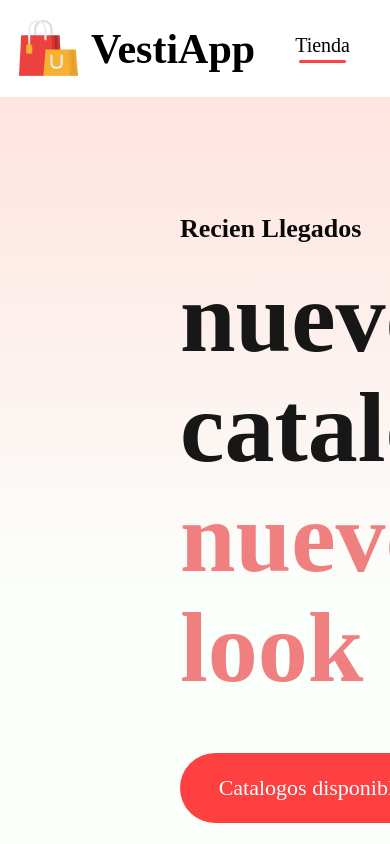
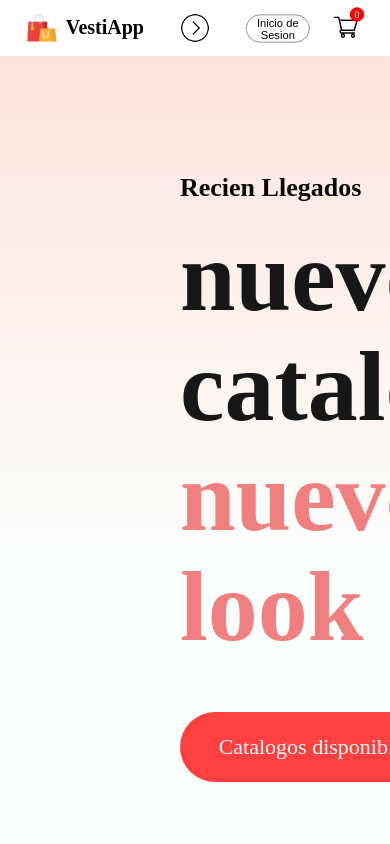
Before and after one commit to DavidGL28/vestiapp, a React (Create React App) app in the folder frontend/: page / in a window 390 px wide. Shown: the top 844 px of the page. Built offline with nearby package versions, Linux system fonts and the light colour scheme.

Commit message:
Navbar Responsive design

```diff
--- a/frontend/src/Components/Navbar/Navbar.css
+++ b/frontend/src/Components/Navbar/Navbar.css
@@ -3,6 +3,7 @@
     justify-content: space-around;
     padding: 16px;
     box-shadow: 0 1px 3px -2px black;
+    align-items: center;
 }
 
 .nav-logo{
@@ -88,3 +89,101 @@
     background: red;
     color: white;
 }
+
+.nav-dropdown{
+    display: none;
+}
+
+@media(max-width:1280px){
+    .navbar{
+        padding: 12px 50px;
+    }
+    .nav-logo img{
+        width: 40px;
+    }
+    .nav-logo p{
+        font-size: 25px;
+    }
+    .nav-menu{
+        gap: 30px;
+        font-size: 16px;
+    }
+    .nav-login-cart{
+        gap: 30px;
+    }
+    .nav-login-cart button{
+        width: 120px;
+        height: 45px;
+        font-size: 16px;
+    }
+    .nav-cart-count{
+        margin-left: -40px;
+        font-size: 12px;
+    }
+}
+
+@media(max-width:1024px){
+    .navbar{
+        padding: 12px 30px;
+    }
+    .nav-menu{
+        gap: 25px;
+        font-size: 14px;
+    }
+    .nav-login-cart button{
+        width: 80px;
+        height: 35px;
+        font-size: 14px;
+    }
+    .nav-login-cart img{
+        width: 30px;
+    }
+    .nav-cart-count{
+        width: 18px;
+        height: 18px;
+    }
+}
+
+@media(max-width:800px){
+    .navbar{
+        padding: 10px 0px;
+    }
+    .nav-dropdown{
+        display: block;
+        width: 30px;
+        rotate: -90deg;
+        transition: 0.5s;
+    }
+    .nav-menu{
+        display: none;
+        height: 80px;
+        width: 100%;
+        position: absolute;
+        background-color: white;
+        justify-content: center;
+        top: 50px;
+    }
+    .nav-menu-visible{
+        display: flex;
+    }
+    .nav-dropdown.open{
+        transform: rotate(90deg);
+    }
+}
+
+@media(max-width:500px){
+    .navbar{
+        padding: 8px 0px;
+        gap: 0;
+    }
+    .nav-logo{
+        transform: scale(0.8);
+    }
+    .nav-menu{
+        height: 70px;
+        top: 50px;
+    }
+    .nav-login-cart{
+        transform: scale(0.8);
+    }
+}
--- a/frontend/src/Components/Navbar/Navbar.jsx
+++ b/frontend/src/Components/Navbar/Navbar.jsx
@@ -1,14 +1,21 @@
-import React, { useContext, useState } from "react";
+import React, { useContext, useRef, useState } from "react";
 import './Navbar.css'
 import { Link } from 'react-router-dom';
 import logo from '../Assets/logo.png'
 import cart_icon from '../Assets/cart_icon.png'
 import { ShopContext } from "../../Context/ShopContext";
+import nav_dropdown from '../Assets/nav_dropdown.png'
 
 const Navbar = () => {
 
     const [menu,setMenu] = useState("shop")
     const {getTotalCartItems} = useContext(ShopContext)
+    const menuRef = useRef()
+
+    const dropdown_toggle = (e)=>{
+        menuRef.current.classList.toggle('nav-menu-visible')
+        e.target.classList.toggle('open')
+    }
 
   return(
     <div className='navbar'>
@@ -16,7 +23,8 @@
         <img src={logo} alt=''/>
         <p>VestiApp</p>
       </div>
-      <ul className="nav-menu">
+      <img className='nav-dropdown' onClick={dropdown_toggle} src={nav_dropdown} alt="" />
+      <ul ref={menuRef} className="nav-menu">
         <li onClick={()=>{setMenu("shop")}}><Link style={{textDecoration: 'none'}} to='/'><p>Tienda</p></Link>{menu==="shop"?<hr/>:<></>}</li>
         <li onClick={()=>{setMenu("hombres")}}><Link style={{textDecoration: 'none'}} to='/hombres'><p>Hombres</p></Link>{menu==="hombres"?<hr/>:<></>}</li>
         <li onClick={()=>{setMenu("mujeres")}}><Link style={{textDecoration: 'none'}} to='/mujeres'><p>Mujeres</p></Link>{menu==="mujeres"?<hr/>:<></>}</li>
```
Also changed, not shown: frontend/src/Components/Assets/nav_dropdown.png (added).
